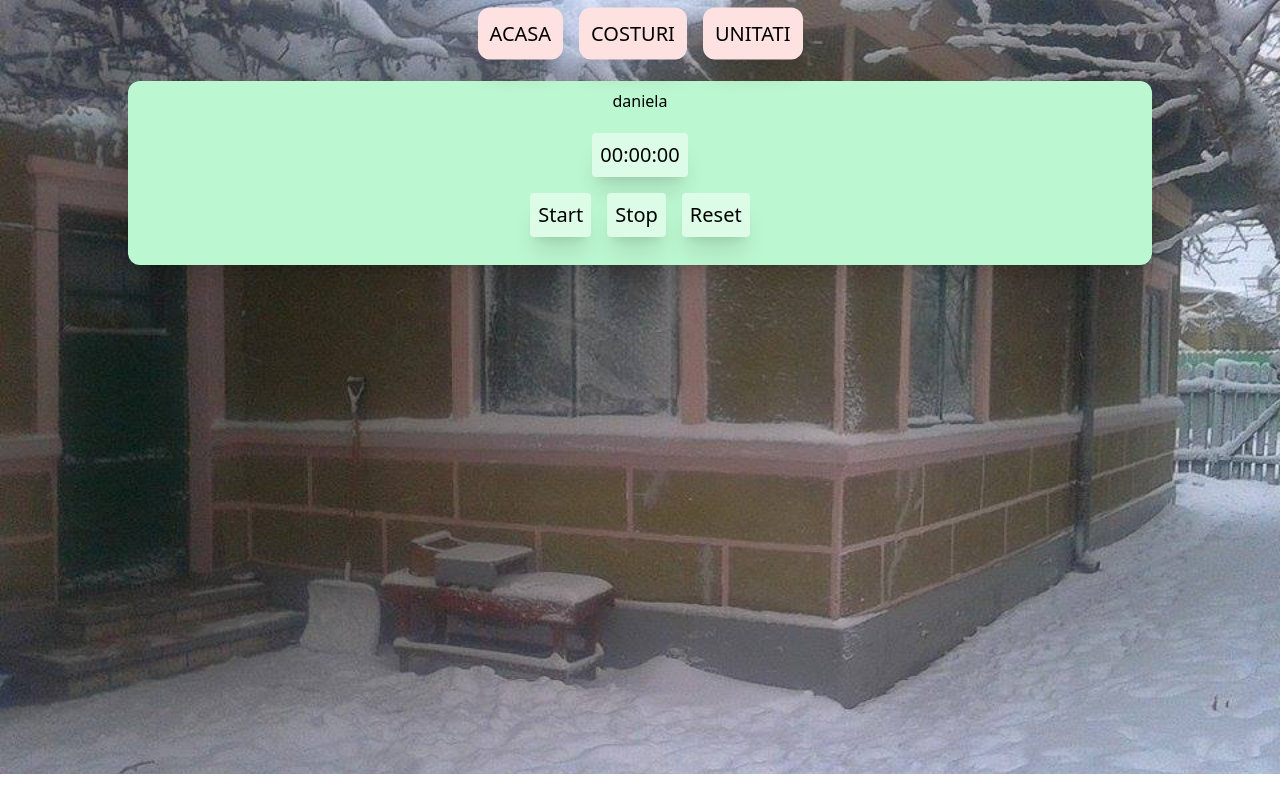
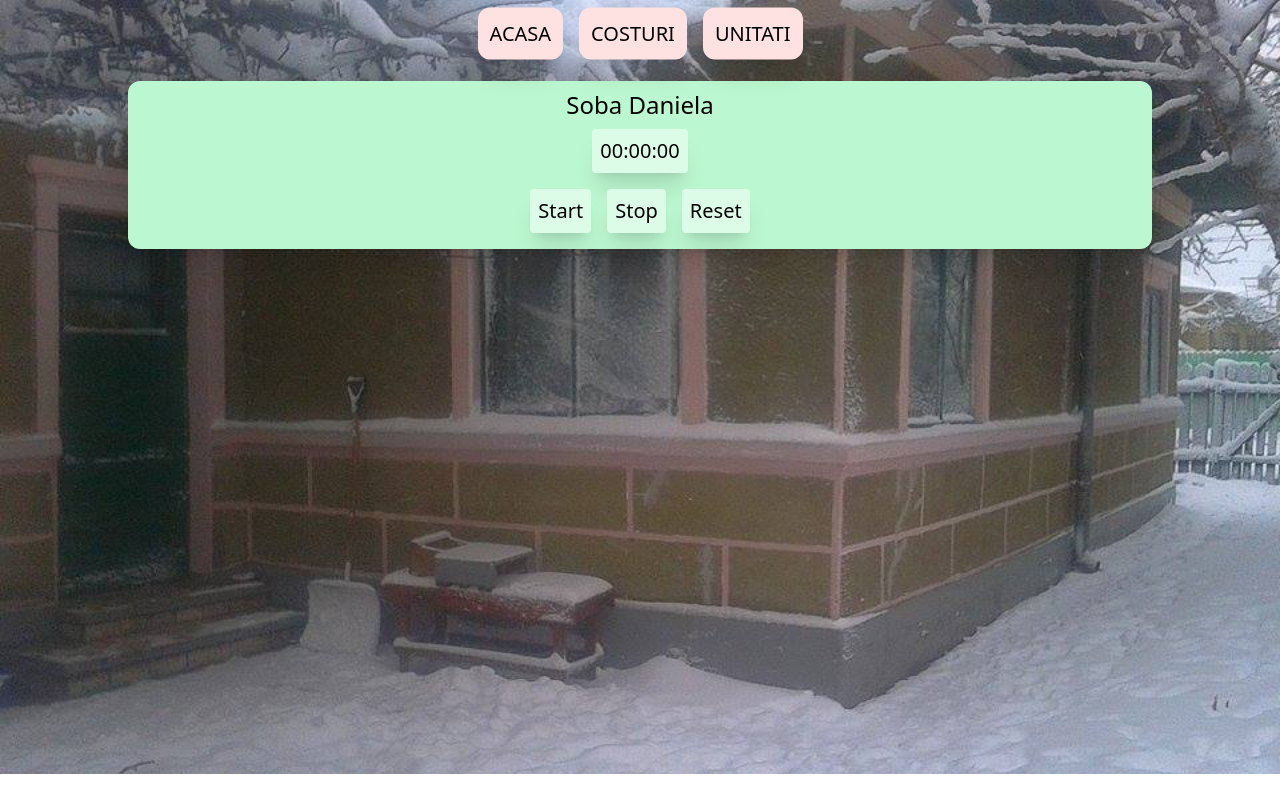
Before and after one commit to robert-burcea/utilities-tracker, a React (Create React App) app: page /unitati/daniela in a window 1280 px wide. Built offline with nearby package versions, Linux system fonts and the light colour scheme.

Commit message:
work timer

```diff
--- a/src/App.js
+++ b/src/App.js
@@ -9,15 +9,52 @@ import Costuri from "./pages/Costuri";
 import Unitati from "./pages/Unitati";
 import Home from "./pages/Home";
 import Navbar from './pages/Navbar';
-import Unitate from './pages/Unitate';
 import {useData, useSetData} from './DataContext'
 import House from './media/house.jpg'
+import Daniela from './components/Daniela';
 
 
 function App() {
 
   const data = useData();
   const setData = useSetData();
+  const [timerDaniela, setTimerDaniela] = useState(data.termicElements[0].timer);
+  const [runningDaniela, setRunningDaniela] = useState(data.termicElements[0].running);
+  const [timerDiana, setTimerDiana] = useState(0);
+  const [timerRobert, setTimerRobert] = useState(0);
+  const [timerCalorifer1, setTimerCalorifer1] = useState(0);
+  const [timerCalorifer2, setTimerCalorifer2] = useState(0);
+
+  const setTimerGlobal = (time,i) => {
+    var newTermicElements = data.termicElements;
+    newTermicElements[i].timer = time;
+    return newTermicElements;
+  }
+  const setRunningGlobal = (state,i) => {
+    var newTermicElements = data.termicElements;
+    newTermicElements[i].running = state;
+    return newTermicElements;
+  }
+  const childToParent = (timer, running, id) => {
+    switch (id) {
+      case 0: {
+        setTimerDaniela(timer);
+        setRunningDaniela(running);
+      }
+      default: {
+        setTimerDaniela(timer);
+        setRunningDaniela(running);
+      }
+    }
+  }
+
+    //aici le salvezi in DB:
+  useEffect(() => {
+    if(timerDaniela)
+        setData({...data,termicElements: setTimerGlobal(timerDaniela,0)})
+    if(runningDaniela)
+        setData({...data, termicElements: setRunningGlobal(runningDaniela, 0)})
+},[timerDaniela, runningDaniela])
 
   return (
     <Router>
@@ -27,7 +64,11 @@ function App() {
           <Route path="/" element={<Home />} />
           <Route path="/costuri" element={<Costuri />} />
           <Route path="/unitati" element={<Unitati />} />
-          <Route path="/unitati/:nume" element={<Unitate />} />
+          <Route path="/unitati/daniela" element={<Daniela
+          timerDaniela={timerDaniela}
+          runningDaniela={runningDaniela}
+          childToParent={childToParent}
+          />} />
         </Routes>
       </div>
     </Router>
--- a/src/components/Daniela.js
+++ b/src/components/Daniela.js
@@ -1,39 +1,41 @@
 import React, {useState, useEffect} from 'react'
 import { useData, useSetData } from "../DataContext";
 
-const Daniela = () => {
+
+const Daniela = (props) => {
     const data = useData();
     const setData = useSetData();
-    const [time, setTime] = useState(data.timer);
-    const [running, setRunning] = useState(data.running);
+    const [timer, setTimer] = useState(props.timerDaniela)
+    const [running, setRunning] = useState(props.runningDaniela)
+
     useEffect(() => {
       let interval;
       if (running) {
         interval = setInterval(() => {
-          setTime((prevTime) => prevTime + 10);
+          setTimer((prevTime) => prevTime + 10);
+          props.childToParent(timer,true,0);
         }, 10);
       } else if (!running) {
         clearInterval(interval);
       }
       return () => clearInterval(interval);
     }, [running]);
-    useEffect(() => {
-        if(time)
-            setData({...data,timer:time})
-    },[time])
+
     return (
-      <div className="stopwatch flex flex-col items-center m-2 p-1">
+      <div className="w-full max-w-[80%] bg-green-200 mx-[10%] my-[5%] flex flex-col rounded-xl shadow-xl p-2 items-center">
+        <h1 className="text-2xl">Soba Daniela</h1>
         <div className="numbers text-xl shadow-xl rounded bg-green-100 p-2 m-2">
-          <span>{("0" + Math.floor((time / 60000) % 60)).slice(-2)}:</span>
-          <span>{("0" + Math.floor((time / 1000) % 60)).slice(-2)}:</span>
-          <span>{("0" + ((time / 10) % 100)).slice(-2)}</span>
+          <span>{("0" + Math.floor((timer / 60000) % 60)).slice(-2)}:</span>
+          <span>{("0" + Math.floor((timer / 1000) % 60)).slice(-2)}:</span>
+          <span>{("0" + ((timer / 10) % 100)).slice(-2)}</span>
         </div>
         <div className="buttons">
-          <button onClick={() => {setRunning({...data,running:true}); setData({...data, running:true})}} className="text-xl shadow-xl rounded bg-green-100 p-2 m-2 hover:scale-[125%]">Start</button>
-          <button onClick={() => {setRunning({...data,running:true}); setData({...data, running:true})}} className="text-xl shadow-xl rounded bg-green-100 p-2 m-2 hover:scale-[125%]">Stop</button>
-          <button onClick={() => setTime(0)} className="text-xl shadow-xl rounded bg-green-100 p-2 m-2 hover:scale-[125%]">Reset</button>
+          <button onClick={() => {props.childToParent(timer,true,0); setRunning(true)}} className="text-xl shadow-xl rounded bg-green-100 p-2 m-2 hover:scale-[125%]">Start</button>
+          <button onClick={() => {props.childToParent(timer,false,0); setRunning(false)}} className="text-xl shadow-xl rounded bg-green-100 p-2 m-2 hover:scale-[125%]">Stop</button>
+          <button onClick={() => {props.childToParent(0,false,0); setTimer(0)}} className="text-xl shadow-xl rounded bg-green-100 p-2 m-2 hover:scale-[125%]">Reset</button>
         </div>
-      </div>
+
+    </div>
     );
 }
 
--- a/src/pages/Home.jsx
+++ b/src/pages/Home.jsx
@@ -7,7 +7,7 @@ const Home = () => {
   return (
     <div className="w-full max-w-[80%] bg-gray-100 mx-[10%] my-[5%] flex rounded-xl shadow-xl bg-opacity-60 justify-center">
       <h1 className="">Tracker Energie</h1>
-      {console.log("This is the time:", data.timer)}
+      {console.log(data.termicElements[0].timer)}
     </div>
   );
 };
--- a/src/pages/Unitati.jsx
+++ b/src/pages/Unitati.jsx
@@ -1,5 +1,6 @@
 import React from "react";
 import { Link, redirect } from "react-router-dom";
+import Daniela from "../components/Daniela";
 import { useData, useSetData } from "../DataContext";
 
 const Unitati = () => {
@@ -9,7 +10,7 @@ const Unitati = () => {
     <div className="w-full max-w-[80%] mx-[10%] my-[5%] flex flex-col rounded-xl shadow-xl p-2 items-center bg-gray-200 bg-opacity-60">
       <Link
         to="/unitati/diana"
-        className="bg-green-200 w-full max-w-[80%] m-2 p-3 border rounded-xl shadow-xl hover:scale-[125%] hover:cursor-pointer flex flex-col items-center"
+        className="bg-green-200 w-full max-w-[80%] m-2 p-3 border rounded-xl shadow-xl hover:cursor-pointer flex flex-col items-center"
       >
         <div>
           <h1>Soba Diana</h1>
@@ -21,19 +22,15 @@ const Unitati = () => {
       </Link>
       <Link
         to="/unitati/daniela"
-        className="bg-green-200 w-full max-w-[80%] m-2 p-3 border rounded-xl shadow-xl hover:scale-[125%] hover:cursor-pointer flex flex-col items-center"
+        className="bg-green-200 w-full max-w-[80%] m-2 p-3 border rounded-xl shadow-xl hover:cursor-pointer flex flex-col items-center"
       >
-        <div>
-          <h1>Soba Daniela</h1>
-          <div>
-            <p>CONSUMAT</p>
-            <div></div>
-          </div>
+        <div className="flex flex-col items-center">
+          <h1 className="text-2xl">Soba Daniela</h1>
         </div>
       </Link>
       <Link
         to="/unitati/robert"
-        className="bg-green-200 w-full max-w-[80%] m-2 p-3 border rounded-xl shadow-xl hover:scale-[125%] hover:cursor-pointer flex flex-col items-center"
+        className="bg-green-200 w-full max-w-[80%] m-2 p-3 border rounded-xl shadow-xl hover:cursor-pointer flex flex-col items-center"
       >
         <div>
           <h1>Soba Robert</h1>
@@ -45,7 +42,7 @@ const Unitati = () => {
       </Link>
       <Link
         to="/unitati/calorifer-a"
-        className="bg-green-200 w-full max-w-[80%] m-2 p-3 border rounded-xl shadow-xl hover:scale-[125%] hover:cursor-pointer flex flex-col items-center"
+        className="bg-green-200 w-full max-w-[80%] m-2 p-3 border rounded-xl shadow-xl hover:cursor-pointer flex flex-col items-center"
       >
         <div>
           <h1>Calorifer A</h1>
@@ -57,7 +54,7 @@ const Unitati = () => {
       </Link>
       <Link
         to="/unitati/calorifer-b"
-        className="bg-green-200 w-full max-w-[80%] m-2 p-3 border rounded-xl shadow-xl hover:scale-[125%] hover:cursor-pointer flex flex-col items-center"
+        className="bg-green-200 w-full max-w-[80%] m-2 p-3 border rounded-xl shadow-xl hover:cursor-pointer flex flex-col items-center"
       >
         <div>
           <h1>Calorifer B</h1>
```
